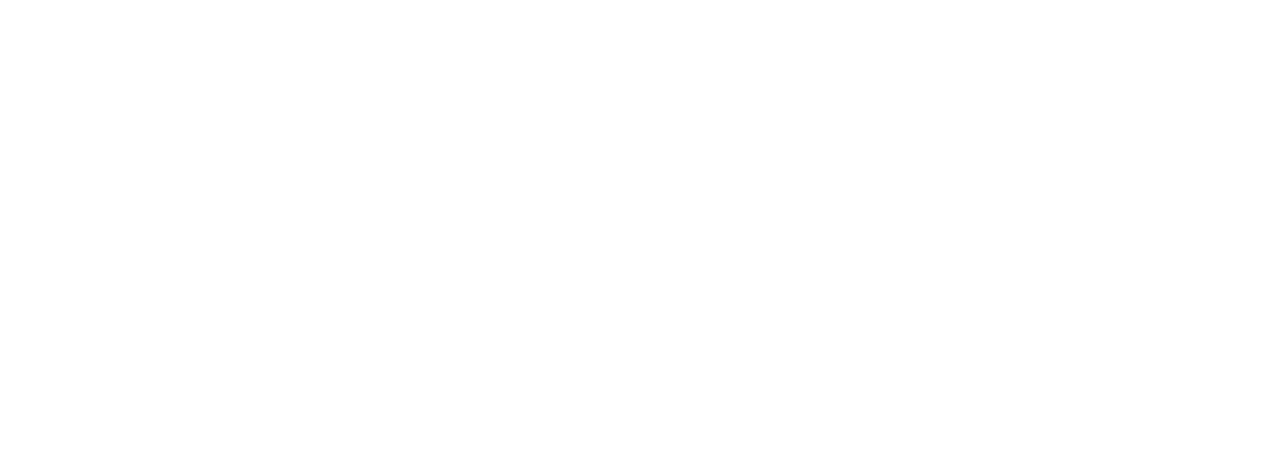
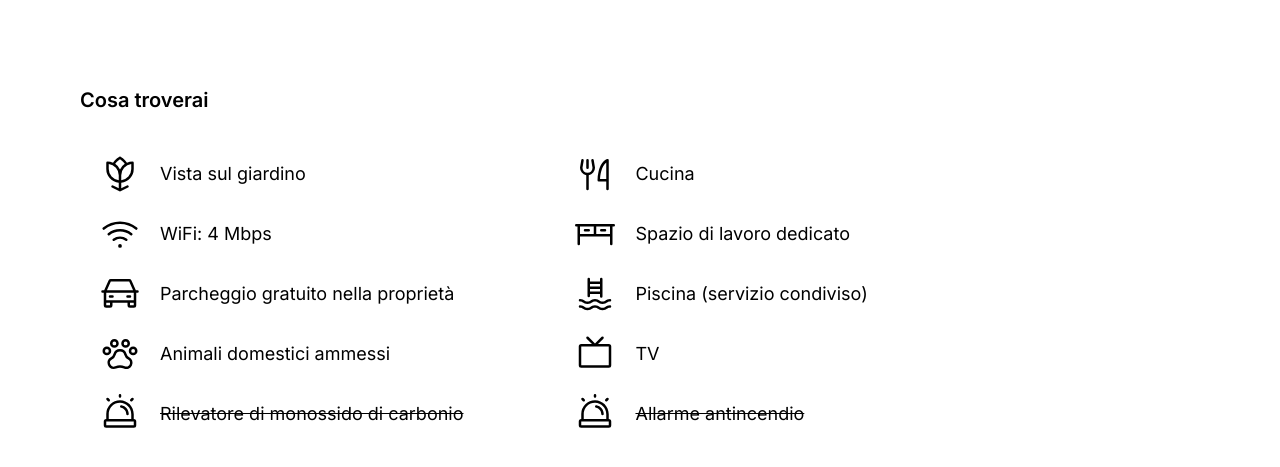
Before and after one commit to Basilico-Studio/casa-hermes, a Next.js app: page / in a window 1280 px wide. Shown: the part 1247-1714 px from the top of the page. Before the commit the page ends 1213 px from the top, so only its background shows below. Built offline with nearby package versions, Linux system fonts and the light colour scheme.

Commit message:
icons section

```diff
--- /dev/null
+++ b/src/app/components/elements/left-column-icons.tsx
@@ -0,0 +1,31 @@
+import { Car, FlowerTulip, PawPrint, Siren, WifiHigh } from "@phosphor-icons/react/dist/ssr";
+import React from "react";
+
+const LeftColumnIcons = () => {
+  return (
+    <div className="flex flex-col gap-5 text-lg">
+      <div className="flex items-center gap-5">
+        <FlowerTulip size={28} className="md:size-10" />
+        <p>Vista sul giardino</p>
+      </div>
+      <div className="flex items-center gap-5">
+        <WifiHigh size={28} className="md:size-10" />
+        <p>WiFi: 4 Mbps</p>
+      </div>
+      <div className="flex items-center gap-5">
+        <Car size={28} className="md:size-10" />
+        <p>Parcheggio gratuito nella proprietà</p>
+      </div>
+      <div className="flex items-center gap-5">
+        <PawPrint size={28} className="md:size-10" />
+        <p>Animali domestici ammessi</p>
+      </div>
+      <div className="flex items-center gap-5">
+        <Siren size={28} className="md:size-10" />
+        <p className="line-through">Rilevatore di monossido di carbonio</p>
+      </div>
+    </div>
+  );
+};
+
+export default LeftColumnIcons;
--- /dev/null
+++ b/src/app/components/elements/right-column-icons.tsx
@@ -0,0 +1,31 @@
+import { Desk, ForkKnife, Siren, SwimmingPool, TelevisionSimple } from "@phosphor-icons/react/dist/ssr";
+import React from "react";
+
+const RightColumnIcons = () => {
+  return (
+    <div className="flex flex-col gap-5 text-lg">
+      <div className="flex items-center gap-5">
+        <ForkKnife size={28} className="md:size-10" />
+        <p>Cucina</p>
+      </div>
+      <div className="flex items-center gap-5">
+        <Desk size={28} className="md:size-10" />
+        <p>Spazio di lavoro dedicato</p>
+      </div>
+      <div className="flex items-center gap-5">
+        <SwimmingPool size={28} className="md:size-10" />
+        <p>Piscina &#40;servizio condiviso&#41;</p>
+      </div>
+      <div className="flex items-center gap-5">
+        <TelevisionSimple size={28} className="md:size-10" />
+        <p>TV</p>
+      </div>
+      <div className="flex items-center gap-5">
+        <Siren size={28} className="md:size-10" />
+        <p className="line-through">Allarme antincendio</p>
+      </div>
+    </div>
+  );
+};
+
+export default RightColumnIcons;
--- /dev/null
+++ b/src/app/components/icons-section.tsx
@@ -0,0 +1,17 @@
+import React from "react";
+import LeftColumnIcons from "./elements/left-column-icons";
+import RightColumnIcons from "./elements/right-column-icons";
+
+const IconsSection = () => {
+  return (
+    <div className="py-10 flex flex-col">
+      <h2 className="text-xl font-semibold pb-10">Cosa troverai</h2>
+      <div className="flex flex-col md:flex-row gap-5 md:gap-28 ms-5">
+        <LeftColumnIcons />
+        <RightColumnIcons />
+      </div>
+    </div>
+  );
+};
+
+export default IconsSection;
--- a/src/app/components/nav-bar.tsx
+++ b/src/app/components/nav-bar.tsx
@@ -43,6 +43,9 @@
         <a className="meu-item" href="">
           <p>Contatti</p>
         </a>
+        <a className="meu-item" href="">
+          <p>Prenota</p>
+        </a>
       </Menu>
     </>
   );
--- a/src/app/components/photo-gallery.tsx
+++ b/src/app/components/photo-gallery.tsx
@@ -5,7 +5,7 @@
 const PhotoGallery = () => {
   return (
     <div className="py-10 space-y-5">
-      <div className="flex flex-col gap-6 items-center justify-center">
+      <div className="flex flex-col gap-6 items-center justify-center py-10">
         <h2 className="uppercase text-2xl md:text-4xl font-semibold">il ristorante</h2>
         <p className="text-md md:text-2xl text-center">
           Lorem ipsum dolor sit amet, consectetur adipisicing elit. Expedita nostrum nulla exercitationem, obcaecati libero rerum soluta? Est corrupti deleniti necessitatibus
--- a/src/app/page.tsx
+++ b/src/app/page.tsx
@@ -1,4 +1,5 @@
 import HeroMain from "./components/hero-main";
+import IconsSection from "./components/icons-section";
 import NavBar from "./components/nav-bar";
 import PhotoGallery from "./components/photo-gallery";
 
@@ -9,6 +10,7 @@
       <HeroMain />
       <section className="px-5 md:px-20">
         <PhotoGallery />
+        <IconsSection />
       </section>
     </main>
   );
```
